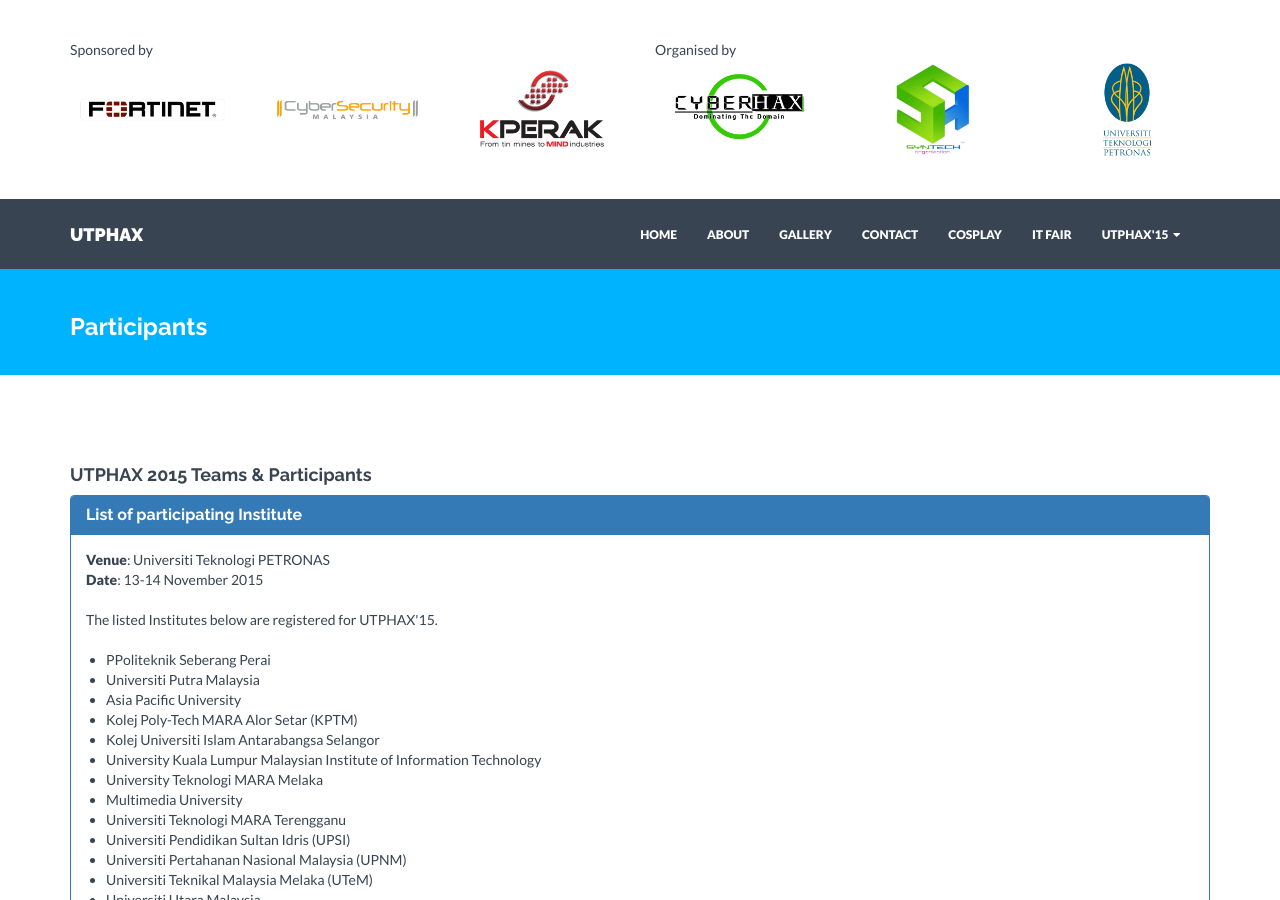
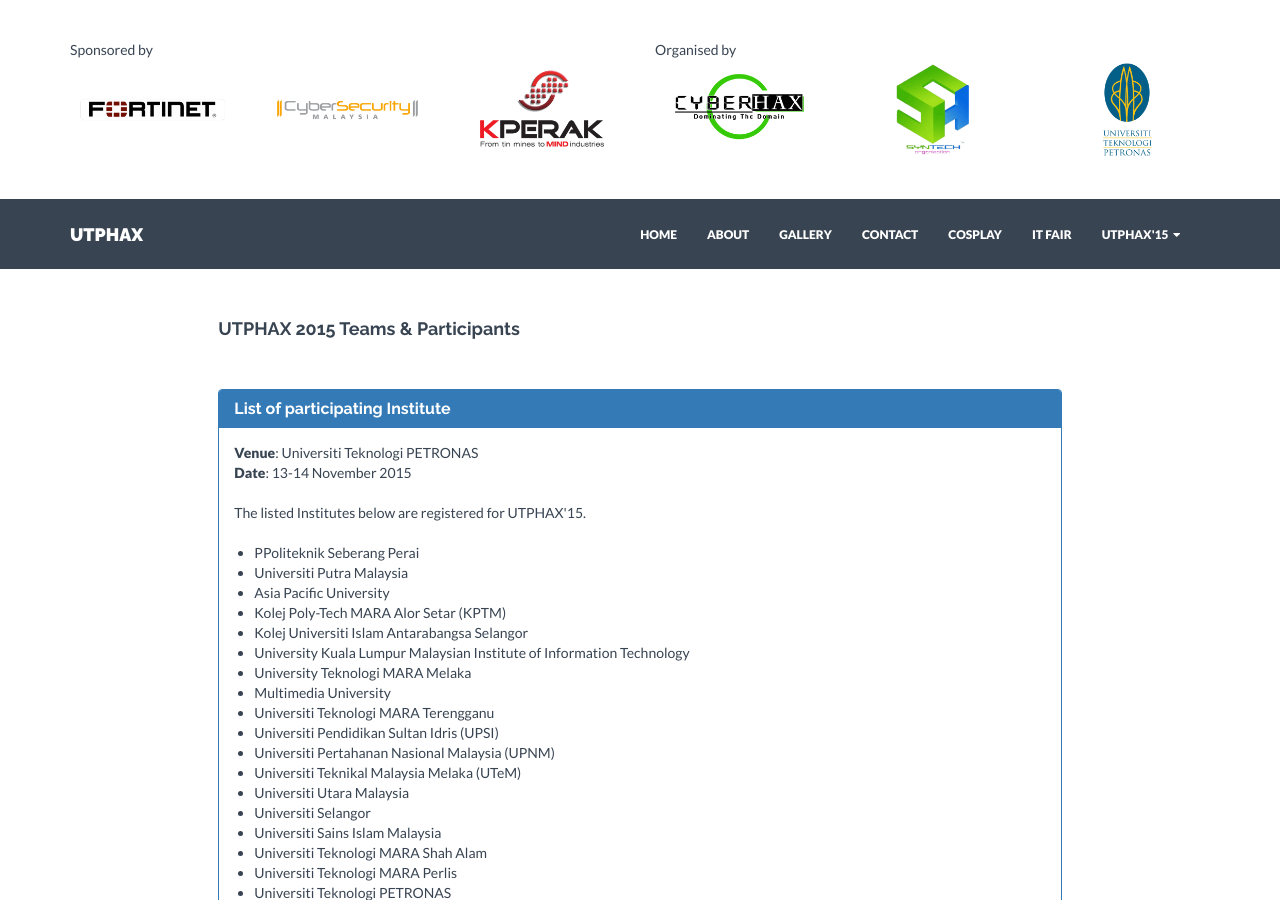
Before and after one commit to utphax/utphax.github.io, a Jekyll site: the page built from _posts/competition/2015-06-05-participants.markdown, in a window 1280 px wide and 900 px high. Built offline with Jekyll 4.4.1, drawn with Linux system fonts in a browser that asks for light colours; nearby versions of some CDN libraries.

Commit message:
layout fixes
- whitespace / empty line / line break fixes on prize, programme and
participants pages

```diff
--- a/_layouts/utphax.html
+++ b/_layouts/utphax.html
@@ -7,7 +7,7 @@
 <div class="container mtb">
   <div class="row">
     <! -- SINGLE POST -->
-    <div class="col-md-12 col-lg-12 col-xs-12">
+    <div class="col-md-12">
       <! -- UTPHAX details post  -->
       <div class="justified">
         {{ content }}
--- a/_posts/competition/2015-05-25-programme.markdown
+++ b/_posts/competition/2015-05-25-programme.markdown
@@ -5,8 +5,7 @@
 - compete
 ---
 
-**The following UTP-HAX 2015 event flow is tentative and subject to change**
-**last updated 2 November 2015**
+**The following UTP-HAX 2015 event flow is tentative and subject to change** - last updated 2 November 2015
 
 
 ####Day 1
--- a/_posts/competition/2015-06-05-participants.markdown
+++ b/_posts/competition/2015-06-05-participants.markdown
@@ -1,45 +1,48 @@
 ---
-layout: utphax
+layout: default
 title:  "Participants"
 categories:
 - compete
 ---
 
-####UTPHAX 2015 Teams & Participants
-
-
-<div class="panel panel-primary">
-	<div class="panel-heading">
-		<h3 class="panel-title">List of participating Institute</h3>
-	</div>
-	<div class="panel-body">
-		<b>Venue</b>: Universiti Teknologi PETRONAS<br>
-		<b>Date</b>: 13-14 November 2015<br>
-		<br>
-		The listed Institutes below are registered for UTPHAX'15.<br>
-		<br>
-		<ul>
-			<li>PPoliteknik Seberang Perai</li>
-			<li>Universiti Putra Malaysia</li>
-			<li>Asia Pacific University</li>
-			<li>Kolej Poly-Tech MARA Alor Setar (KPTM)</li>
-			<li>Kolej Universiti Islam Antarabangsa Selangor</li>
-			<li>University Kuala Lumpur Malaysian Institute of Information Technology</li>
-			<li>University Teknologi MARA Melaka</li>
-			<li>Multimedia University</li>
-			<li>Universiti Teknologi MARA Terengganu</li>
-			<li>Universiti Pendidikan Sultan Idris (UPSI)</li>
-			<li>Universiti Pertahanan Nasional Malaysia (UPNM)</li>
-			<li>Universiti Teknikal Malaysia Melaka (UTeM)</li>
-			<li>Universiti Utara Malaysia</li>
-			<li>Universiti Selangor</li>
-			<li>Universiti Sains Islam Malaysia</li>
-			<li>Universiti Teknologi MARA Shah Alam</li>
-			<li>Universiti Teknologi MARA Perlis</li>
-			<li>Universiti Teknologi PETRONAS</li>
-		</ul>
+<div class="row">
+	<div class="col-lg-8 col-md-8 col-sm-8 col-md-offset-2"><br><br>
+	<h4>UTPHAX 2015 Teams & Participants</h4><br><br>
+		<div class="panel panel-primary">
+			<div class="panel-heading">
+				<h3 class="panel-title">List of participating Institute</h3>
+			</div>
+			<div class="panel-body">
+				<b>Venue</b>: Universiti Teknologi PETRONAS<br>
+				<b>Date</b>: 13-14 November 2015<br><br>
+				The listed Institutes below are registered for UTPHAX'15.<br>
+				<br>
+				<ul>
+					<li>PPoliteknik Seberang Perai</li>
+					<li>Universiti Putra Malaysia</li>
+					<li>Asia Pacific University</li>
+					<li>Kolej Poly-Tech MARA Alor Setar (KPTM)</li>
+					<li>Kolej Universiti Islam Antarabangsa Selangor</li>
+					<li>University Kuala Lumpur Malaysian Institute of Information Technology</li>
+					<li>University Teknologi MARA Melaka</li>
+					<li>Multimedia University</li>
+					<li>Universiti Teknologi MARA Terengganu</li>
+					<li>Universiti Pendidikan Sultan Idris (UPSI)</li>
+					<li>Universiti Pertahanan Nasional Malaysia (UPNM)</li>
+					<li>Universiti Teknikal Malaysia Melaka (UTeM)</li>
+					<li>Universiti Utara Malaysia</li>
+					<li>Universiti Selangor</li>
+					<li>Universiti Sains Islam Malaysia</li>
+					<li>Universiti Teknologi MARA Shah Alam</li>
+					<li>Universiti Teknologi MARA Perlis</li>
+					<li>Universiti Teknologi PETRONAS</li>
+				</ul>
+			</div>
+		</div>
 	</div>
 </div>
+
+<br/><br/>
 
 <div class="row">
 	<div class="carousel slide" data-interval="false" data-ride="carousel" id="carousel-banner">
@@ -109,6 +112,8 @@
 	</div>
 </div>
 
+<br/><br/>
+
 <div>
 	<table class="table table-striped table-responsive" id="my-table">
 		<thead>
```
Also changed, not shown: _posts/competition/2015-05-25-prize.markdown (+2 -6 lines).
